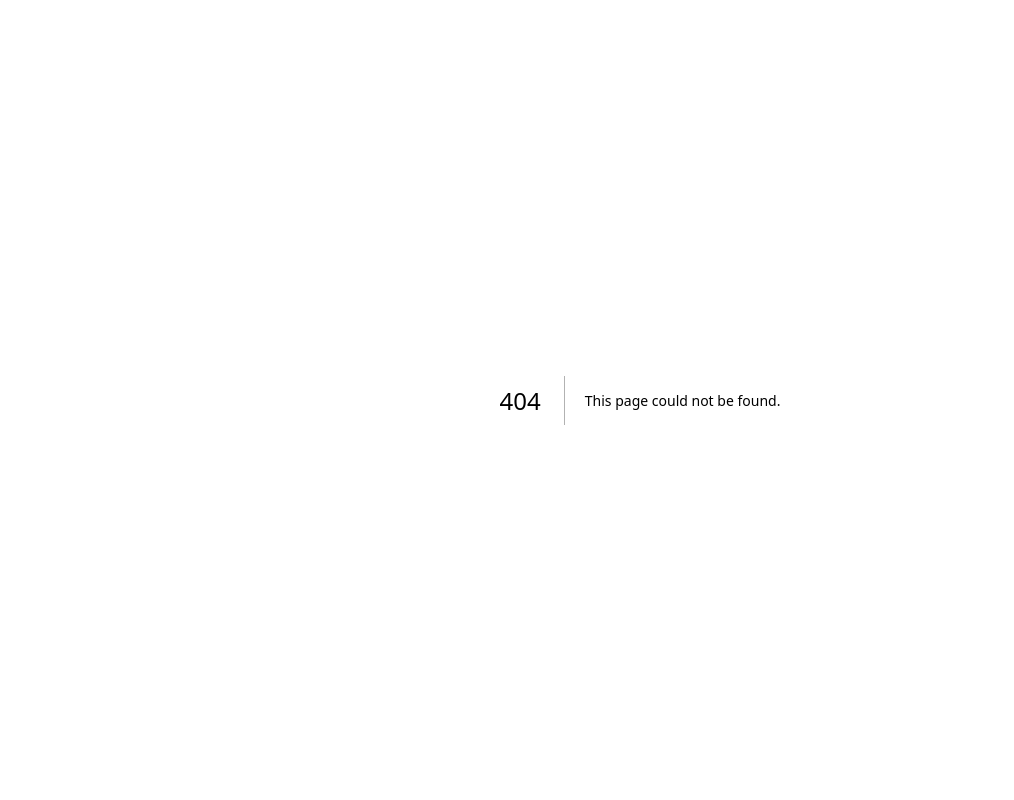
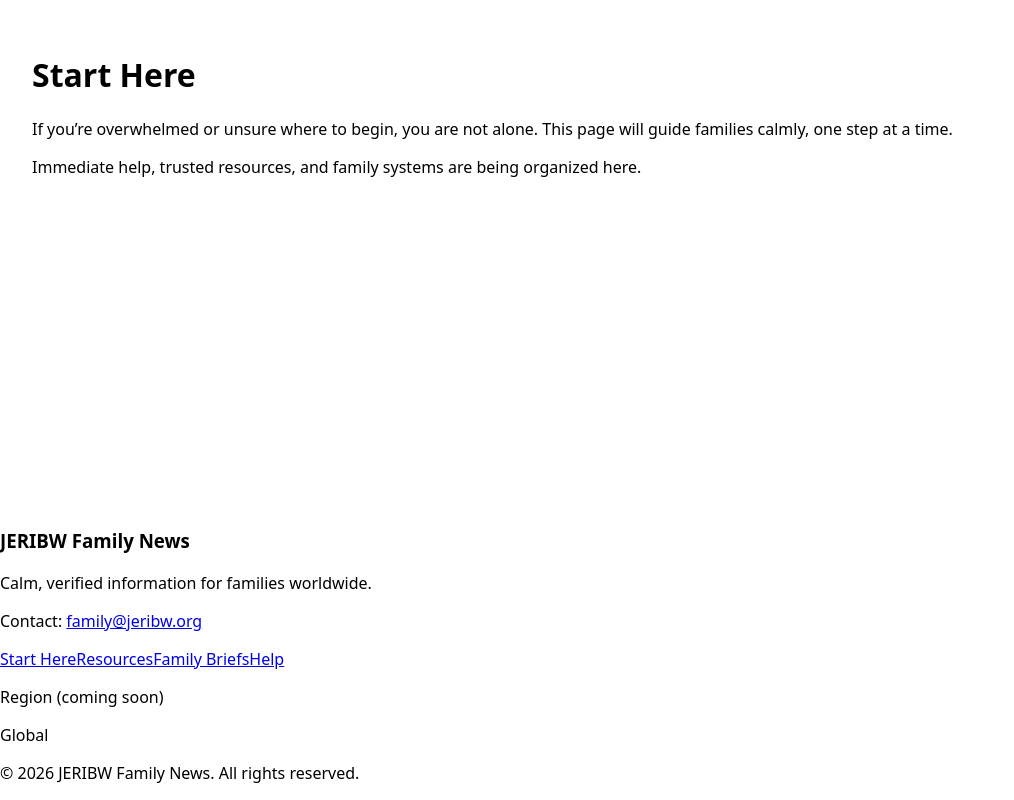
Before and after one commit to Jeribw-Foundation/jeribw, a Next.js app: page /start in a window 1280 px wide. Before the commit this address had no page. Shown: the top 800 px of the page, without its empty margins (0-1014 px from the left). Built offline with nearby package versions, Linux system fonts and the light colour scheme.

Commit message:
Add start page route

```diff
--- /dev/null
+++ b/app/start/page.tsx
@@ -0,0 +1,16 @@
+export default function StartPage() {
+  return (
+    <main style={{ padding: "2rem", fontFamily: "system-ui, sans-serif" }}>
+      <h1>Start Here</h1>
+
+      <p>
+        If you’re overwhelmed or unsure where to begin, you are not alone.
+        This page will guide families calmly, one step at a time.
+      </p>
+
+      <p>
+        Immediate help, trusted resources, and family systems are being organized here.
+      </p>
+    </main>
+  );
+}
```
